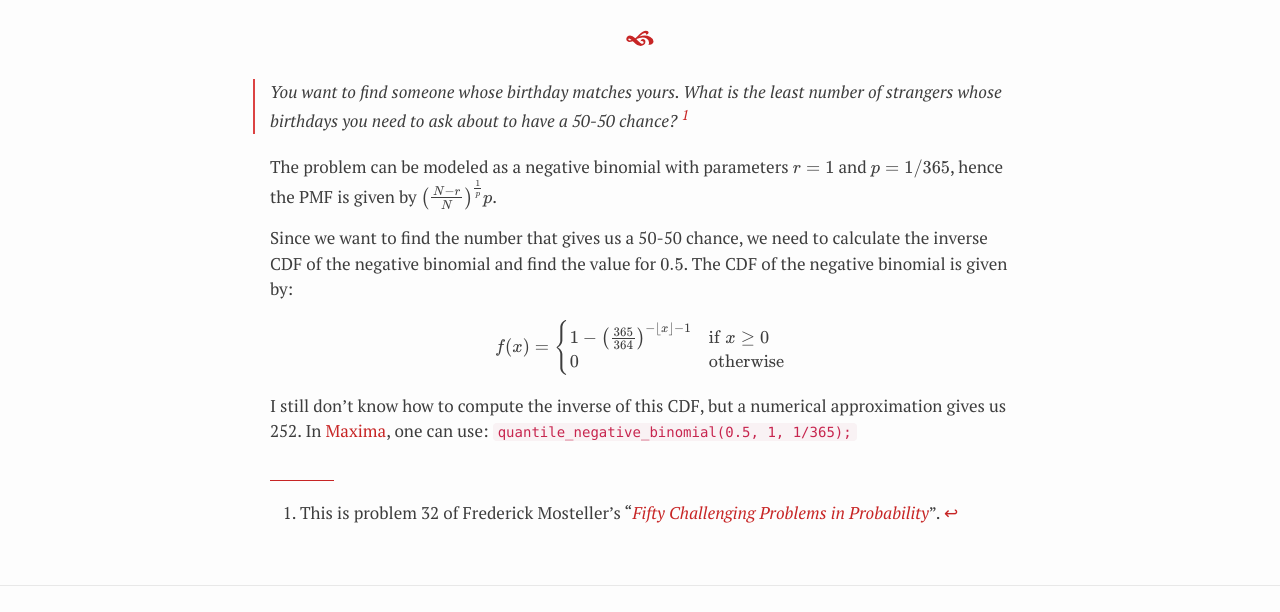
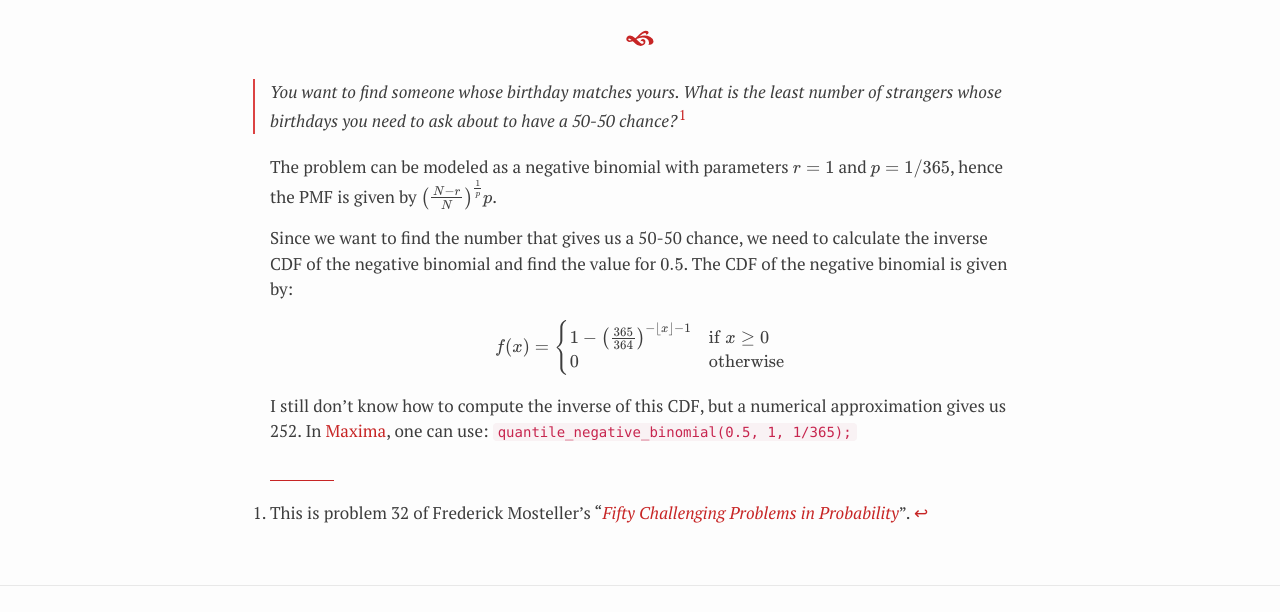
Before and after one commit to hugoferreira/hugoferreira.github.com, a Jekyll site: the page built from _posts/2015-07-21-finding-your-birthmate.markdown, in a window 1280 px wide. Shown: the part 135-747 px from the top of the page. Built offline with Jekyll 4.4.1, drawn with Linux system fonts in a browser that asks for light colours; formulas are drawn with MathJax 3.

Commit message:
Style improvements

```diff
--- a/_sass/_base.scss
+++ b/_sass/_base.scss
@@ -77,7 +77,17 @@
     font-weight: 300;
 }
 
+/**
+ * Footnotes
+ */
+.footnotes > ol {
+   margin-left: 0px;
+}
 
+sup > .footnote {
+   margin-left: -0.2em;
+   font-style: normal;
+}
 
 /**
  * Links
@@ -122,6 +132,10 @@
 
     > :last-child {
         margin-bottom: 0;
+    }
+
+    code {
+      font-style: normal;
     }
 }
 
```
